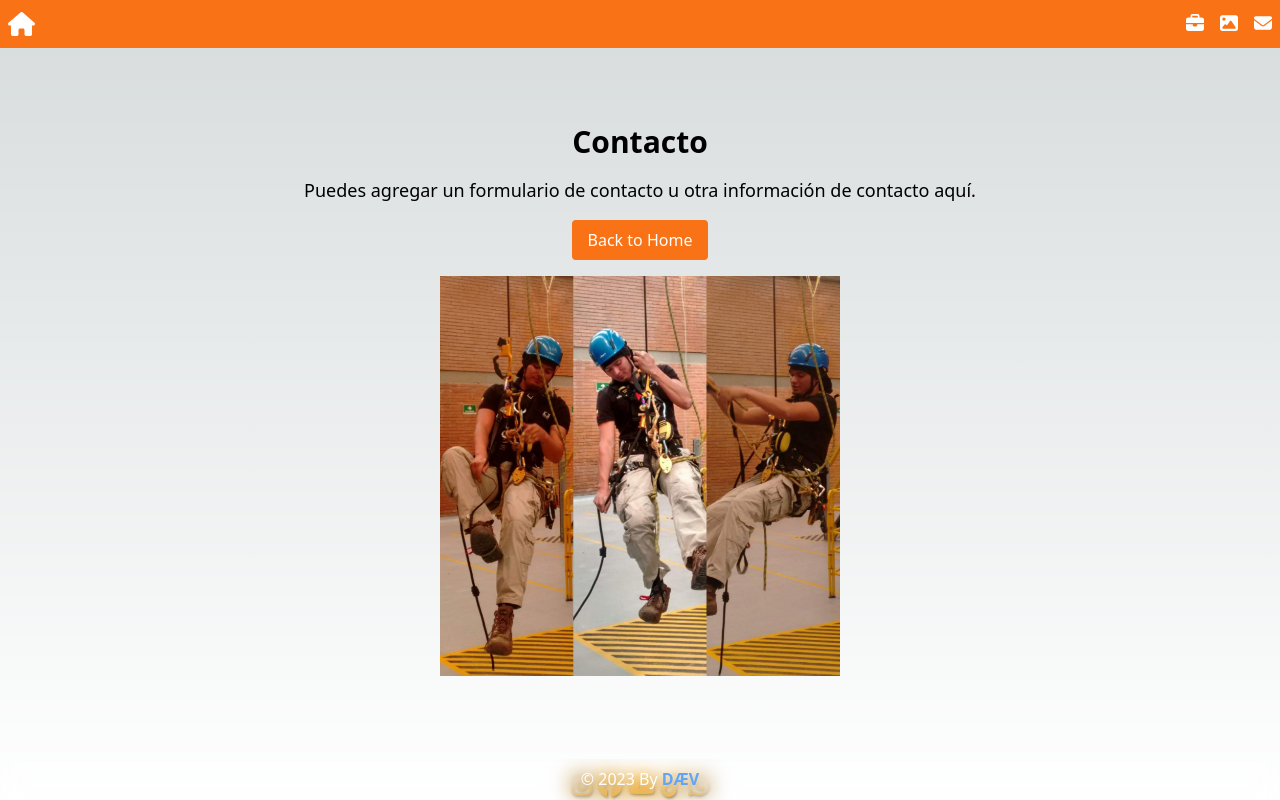
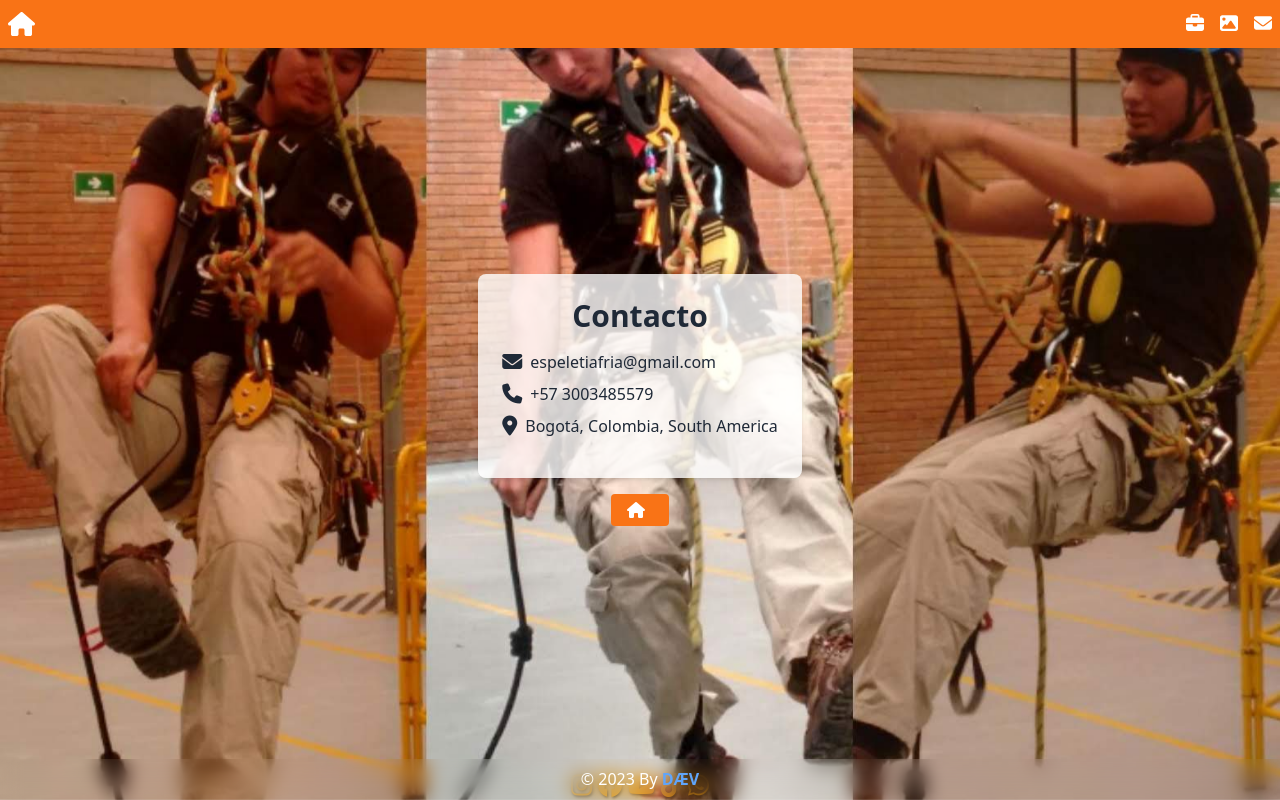
Before and after one commit to Davidongo93/kgb-rescatista, a Next.js app: page /contacto in a window 1280 px wide. Built offline with nearby package versions, Linux system fonts and the light colour scheme.

Commit message:
contacto

```diff
--- a/app/(views)/contacto/page.jsx
+++ b/app/(views)/contacto/page.jsx
@@ -4,22 +4,34 @@ import Image from 'next/image';
 const Contacto = () => {
   return (
     <>
-      <div className="min-h-screen flex flex-col justify-center items-center">
-        <h1 className="text-3xl font-bold mb-4">Contacto</h1>
-        <p className="text-lg">Puedes agregar un formulario de contacto u otra información de contacto aquí.</p>
-        <Link href="/home">
-          <button className="bg-orange-500 text-white px-4 py-2 rounded hover:bg-orange-600 transition inline-block mt-4">
-            Back to Home
-          </button>
-        </Link>
-        <div className="relative mt-4">
-          <Image
-            src="/three.jpg"
-            alt="tres"
-            width={400}
-            height={300}
-          />
+      <div
+        className="min-h-screen flex flex-col justify-center items-center"
+        style={{
+          background: `url("/three.jpg") center/cover fixed no-repeat`,
+        }}
+      >
+        <div className="bg-white bg-opacity-80 p-6 rounded-lg shadow-md text-center text-gray-800">
+          <h1 className="text-3xl font-bold mb-4">Contacto</h1>
+          <div className="flex flex-col items-left mb-4">
+            <div className="flex items-center mb-2">
+              <i className="fas fa-envelope text-xl mr-2"></i>
+              <p>espeletiafria@gmail.com</p>
+            </div>
+            <div className="flex items-center mb-2">
+              <i className="fas fa-phone text-xl mr-2"></i>
+              <p>+57 3003485579</p>
+            </div>
+            <div className="flex items-center">
+              <i className="fas fa-map-marker-alt text-xl mr-2"></i>
+              <p>Bogotá, Colombia, South America</p>
+            </div>
+          </div>
         </div>
+          <Link href="/home">
+            <div className="flex items-center bg-orange-500 text-white px-4 py-2 rounded hover:bg-orange-600 transition mt-4 cursor-pointer">
+              <i className="fas fa-home mr-2"></i>
+            </div>
+          </Link>
       </div>
     </>
   );
```
